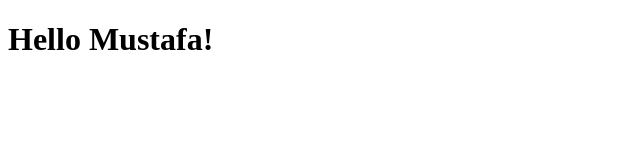
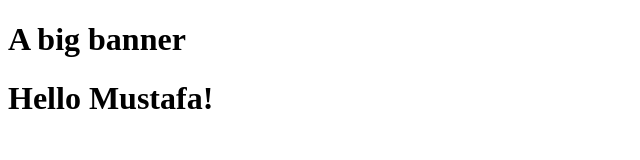
Before and after one commit to afgcodes/git-learning, a plain HTML site: page index.html in a window 1280 px wide. Shown: the whole page, without its empty margins (0-640 px from the left). Drawn offline with Linux system fonts and the light colour scheme.

Commit message:
Add new request by manager

```diff
--- a/index.html
+++ b/index.html
@@ -8,6 +8,7 @@
     <link rel="stylesheet" href="style.css" />
 </head>
 <body>
+    <h1>A big banner</h1>
     <h1>Hello Mustafa!</h1>
 </body>
 </html>
```
